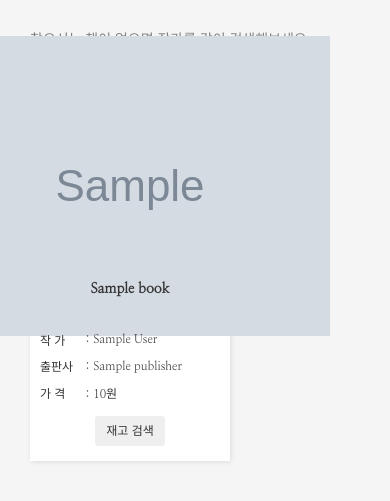
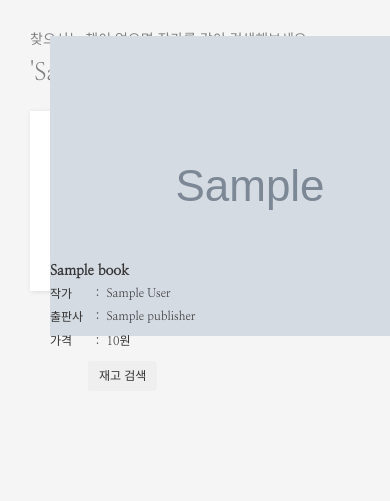
Before and after one commit to yachoo0611/kyobostock, a Django app: template search/templates/search/select.html in a window 390 px wide; the page is wider, and only the part inside the window is pictured. Shown: the top 501 px of that part. Run offline with Django 3.2, Linux system fonts and the light colour scheme; the template is opened without the code that fills it: most values are stand-ins (such as "Sample title", 1, 10 or a date in 2020); grey boxes marked "Sample" are stand-in pictures; some libraries are stand-ins or nearby versions.

Commit message:
set mobile css

```diff
--- a/search/static/css/select.css
+++ b/search/static/css/select.css
@@ -1,3 +1,4 @@
+@media all and (min-width:720px){
 #title{
     position: relative;
     margin-top: 30px;
@@ -51,7 +52,12 @@
     font-size: 12px;
     padding: 10px 0;
 }
+td:first-child{
+    text-align: justify;
+}
 .bookInfo>form{
     text-align: center;
     padding: 10px;
 }
+
+}
--- a/search/static/css/select_720.css
+++ b/search/static/css/select_720.css
@@ -6,6 +6,9 @@
         position: relative;
         margin-top: 30px;
         color: gray;
+    }
+    #title>h3{
+        margin-top: 10px;
     }
     #books{
         width: 90%;
@@ -48,6 +51,9 @@
         font-size: 12px;
         padding: 10px 0;
     }
+    td:first-child{
+        text-align: justify;
+    }
     .bookInfo>form{
         text-align: center;
         padding: 10px;
--- a/search/templates/search/select.html
+++ b/search/templates/search/select.html
@@ -4,6 +4,7 @@
     <meta name="viewport" content="width=device-width, initial-scale=1">
     <link rel="stylesheet" href="{% static 'css/bootstrap.css' %}">
     <link rel="stylesheet" href="{% static 'css/select.css' %}">
+    <link rel="stylesheet" href="{% static 'css/select_720.css' %}">
     <link href="https://fonts.googleapis.com/css?family=Nanum+Myeongjo&display=swap" rel="stylesheet">
     <title>검색결과</title>
     <style>
@@ -40,16 +41,16 @@
                             <col>
                         </colgroup>
                         <tr>
-                            <td>작  가</td>
-                            <td>:  {{ book.author }}</td>
+                            <td>작가</td>
+                            <td>:&nbsp;&nbsp;{{ book.author }}</td>
                         </tr>
                         <tr>
                             <td>출판사</td>
-                            <td>:  {{ book.publisher }}</td>
+                            <td>:&nbsp;&nbsp;{{ book.publisher }}</td>
                         </tr>
                         <tr>
-                            <td>가  격</td>
-                            <td>:  {{ book.price }}원</td>
+                            <td>가격</td>
+                            <td>:&nbsp;&nbsp;{{ book.price }}원</td>
                         </tr>
                     </table>
                     <form action="/result/{{ book.isbn }}/" method="post">
```
